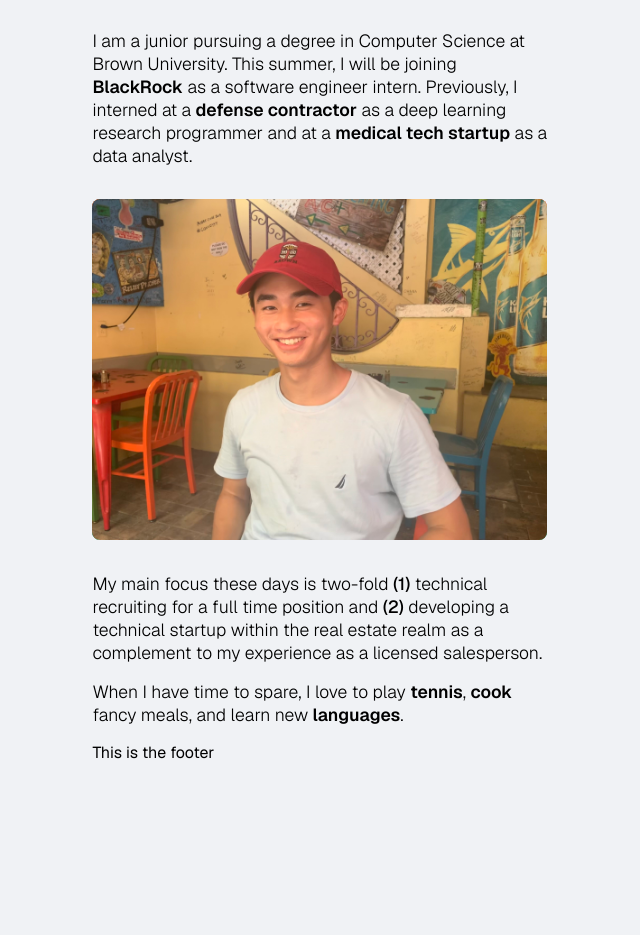
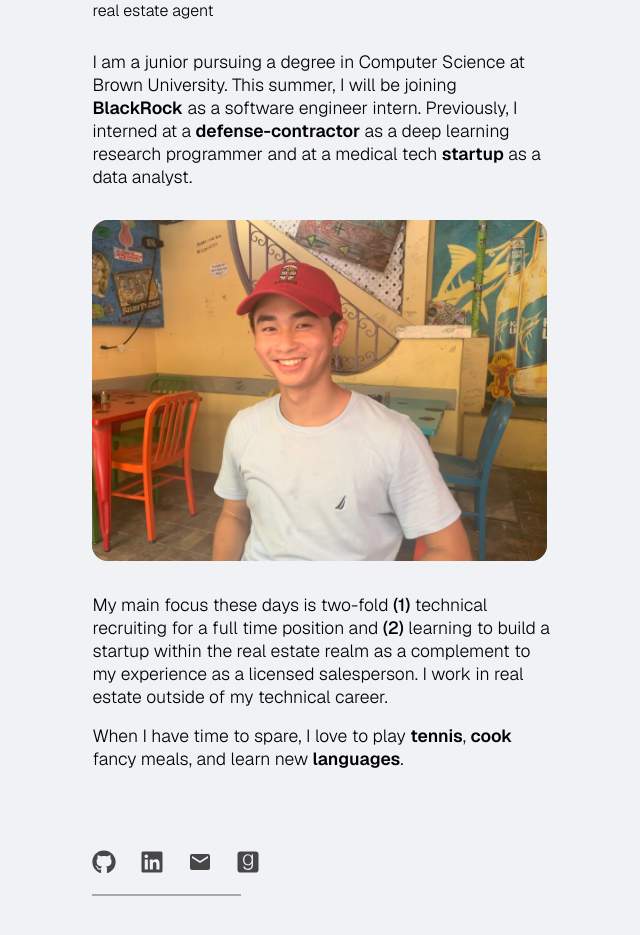
Before and after one commit to alex-lin64/personal-website-v2, a Next.js app: page / in a window 1280 px wide. Shown: the part 205-1140 px from the top of the page, without its empty margins (318-958 px from the left). Before the commit the page ends 968 px from the top, so only its background shows below. Built offline with nearby package versions, Linux system fonts and the light colour scheme.

Commit message:
footer done, working on projects

```diff
--- a/components/footer/footer.module.scss
+++ b/components/footer/footer.module.scss
@@ -0,0 +1,45 @@
+.wrapper {
+  padding: 4rem 0rem 7rem 0rem;
+  display: flex;
+  flex-direction: column;
+
+  .list {
+    display: flex;
+    flex-direction: row;
+    list-style: none;
+    padding: 0;
+    margin: 0;
+    justify-content: left;
+    gap: 1.5rem;
+
+    .listItem {
+      display: flex;
+      align-items: center;
+      justify-content: center;
+      font-size: 1.5rem;
+      opacity: 0.7;
+      // padding-left: 1.5rem;
+
+      &:hover {
+        opacity: 1;
+        transition: opacity 0.3s ease-in-out;
+      }
+
+      .link {
+        text-decoration: none;
+      }
+    }
+  }
+
+  .line {
+    display: flex;
+    height: 0.1rem;
+    width: 9.3rem;
+    background-color: var(--text-38); // Set the background color of the line
+    opacity: 0.3;
+    justify-content: right;
+    align-items: center;
+    margin-left: 0;
+    margin-top: 0.85rem;
+  }
+}
--- a/components/footer/footer.tsx
+++ b/components/footer/footer.tsx
@@ -1,6 +1,54 @@
 import React from "react";
 import styles from "./footer.module.scss";
 
+import { FaGithub } from "react-icons/fa";
+import { FaLinkedin } from "react-icons/fa";
+import { MdEmail } from "react-icons/md";
+import { FaGoodreads } from "react-icons/fa";
+import Link from "next/link";
+
 export default function Footer() {
-  return <div className={styles.wrapper}>This is the footer</div>;
+  return (
+    <div className={styles.wrapper}>
+      <ul className={styles.list}>
+        <li className={styles.listItem}>
+          <Link
+            target="_blank"
+            href="https://github.com/alex-lin64"
+            className={styles.link}
+          >
+            <FaGithub />
+          </Link>
+        </li>
+        <li className={styles.listItem}>
+          <Link
+            target="_blank"
+            href="https://www.linkedin.com/in/alexlin64/"
+            className={styles.link}
+          >
+            <FaLinkedin />
+          </Link>
+        </li>
+        <li className={styles.listItem}>
+          <Link
+            target="_blank"
+            href="mailto:alex_lin@brown.edu"
+            className={styles.link}
+          >
+            <MdEmail />
+          </Link>
+        </li>
+        <li className={styles.listItem}>
+          <Link
+            target="_blank"
+            href="https://www.goodreads.com/user/show/178637021-alex-lin"
+            className={styles.link}
+          >
+            <FaGoodreads />
+          </Link>
+        </li>
+      </ul>
+      <span className={styles.line}></span>
+    </div>
+  );
 }
--- a/components/images_section/images.module.scss
+++ b/components/images_section/images.module.scss
@@ -20,7 +20,7 @@
     object-fit: cover;
     height: 100%;
     width: 100%;
-    border-radius: 0.5rem;
+    border-radius: 1rem;
   }
 
   &::before,
@@ -34,7 +34,7 @@
     transform: translateY(0px) translateX(0px);
     width: 100%;
     z-index: -1;
-    border-radius: 0.5rem;
+    border-radius: 1rem;
   }
 
   &::after {
--- a/src/app/globals.scss
+++ b/src/app/globals.scss
@@ -48,7 +48,7 @@
     --error: #ab2b30;
     --success: #309d53;
 
-    --highlight-bl: rgba(28, 100, 202, 0.993);
+    --highlight-bl: rgba(173, 154, 28, 0.87);
     --highlight-ck: rgba(250, 219, 20, 0.87);
 
     background-color: var(--bg);
--- a/src/app/page.module.scss
+++ b/src/app/page.module.scss
@@ -29,7 +29,7 @@
     .link {
       font-weight: 550;
       text-decoration: none; // Removes underline from links
-
+      display: inline-block;
       position: relative;
 
       &::before {
@@ -39,7 +39,7 @@
         inset: 0;
         position: absolute;
         transform: scaleX(0);
-        transform-origin: right;
+        transform-origin: left;
         transition: transform 0.5s ease-in-out;
         z-index: -1;
       }
--- a/src/app/page.tsx
+++ b/src/app/page.tsx
@@ -8,6 +8,7 @@ export default function Home() {
       <div className={styles.heading}>
         <p className={styles.headingText}> hey, I'm Alex 👋</p>
         <p className={styles.subheadingText}>student software engineer</p>
+        <p className={styles.subheadingText}>real estate agent</p>
       </div>
       <div className={styles.body}>
         <p className={styles.bodyText}>
@@ -26,15 +27,15 @@ export default function Home() {
             className={styles.link}
             href="https://bostonfusion.com/"
           >
-            defense contractor
+            defense-contractor
           </Link>{" "}
-          as a deep learning research programmer and at a{" "}
+          as a deep learning research programmer and at a medical tech{" "}
           <Link
             className={styles.link}
             target="_blank"
             href="https://bostonmds.com/"
           >
-            medical tech startup
+            startup
           </Link>{" "}
           as a data analyst.
         </p>
@@ -46,9 +47,10 @@ export default function Home() {
           My main focus these days is two-fold{" "}
           <span className={styles.bolded}>{"(1)"}</span> technical recruiting
           for a full time position and{" "}
-          <span className={styles.bolded}>{"(2)"}</span> developing a technical
+          <span className={styles.bolded}>{"(2)"}</span> learning to build a
           startup within the real estate realm as a complement to my experience
-          as a licensed salesperson.
+          as a licensed salesperson. I work in real estate outside of my
+          technical career.
         </p>
         <p className={styles.bodyText}>
           When I have time to spare, I love to play{" "}
```
